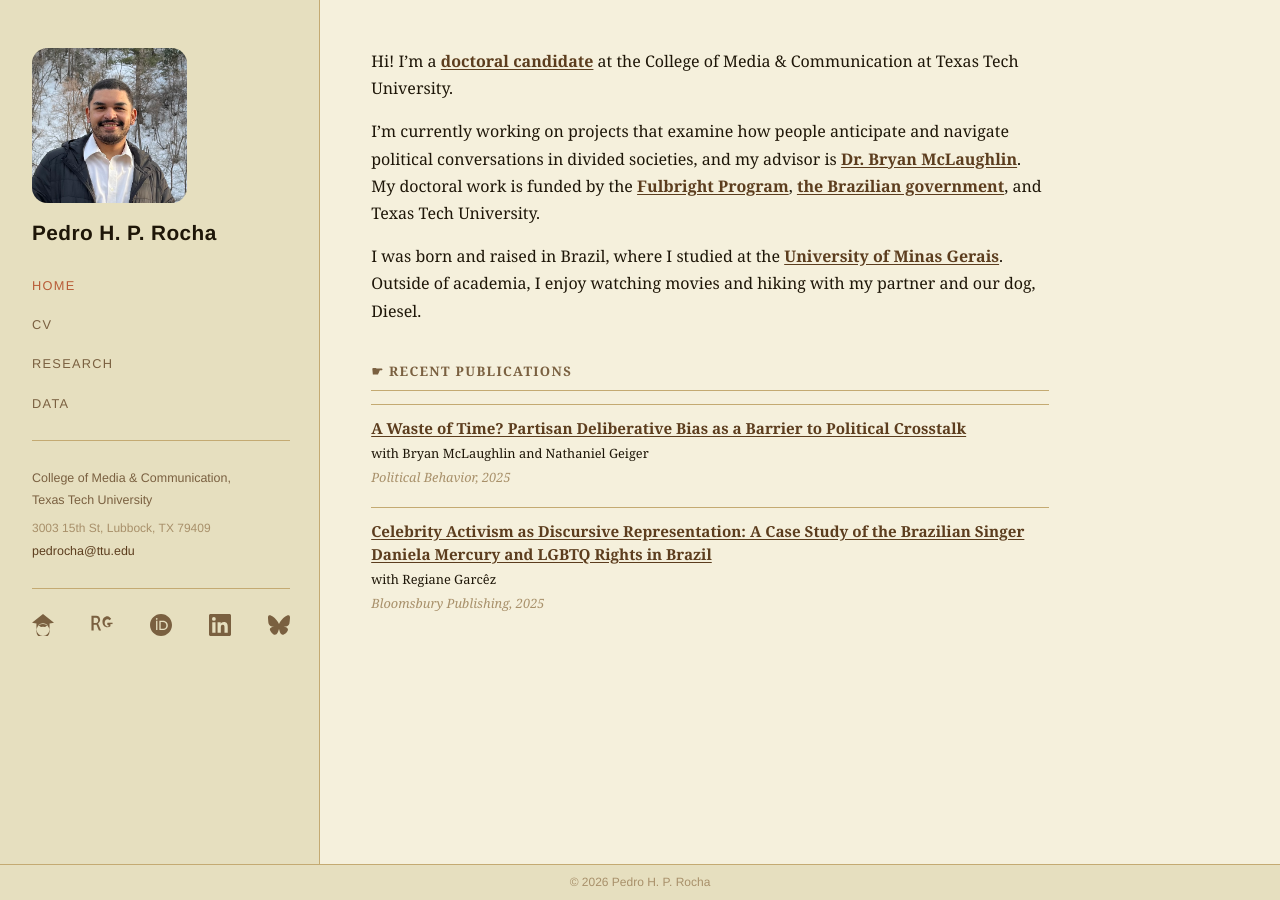
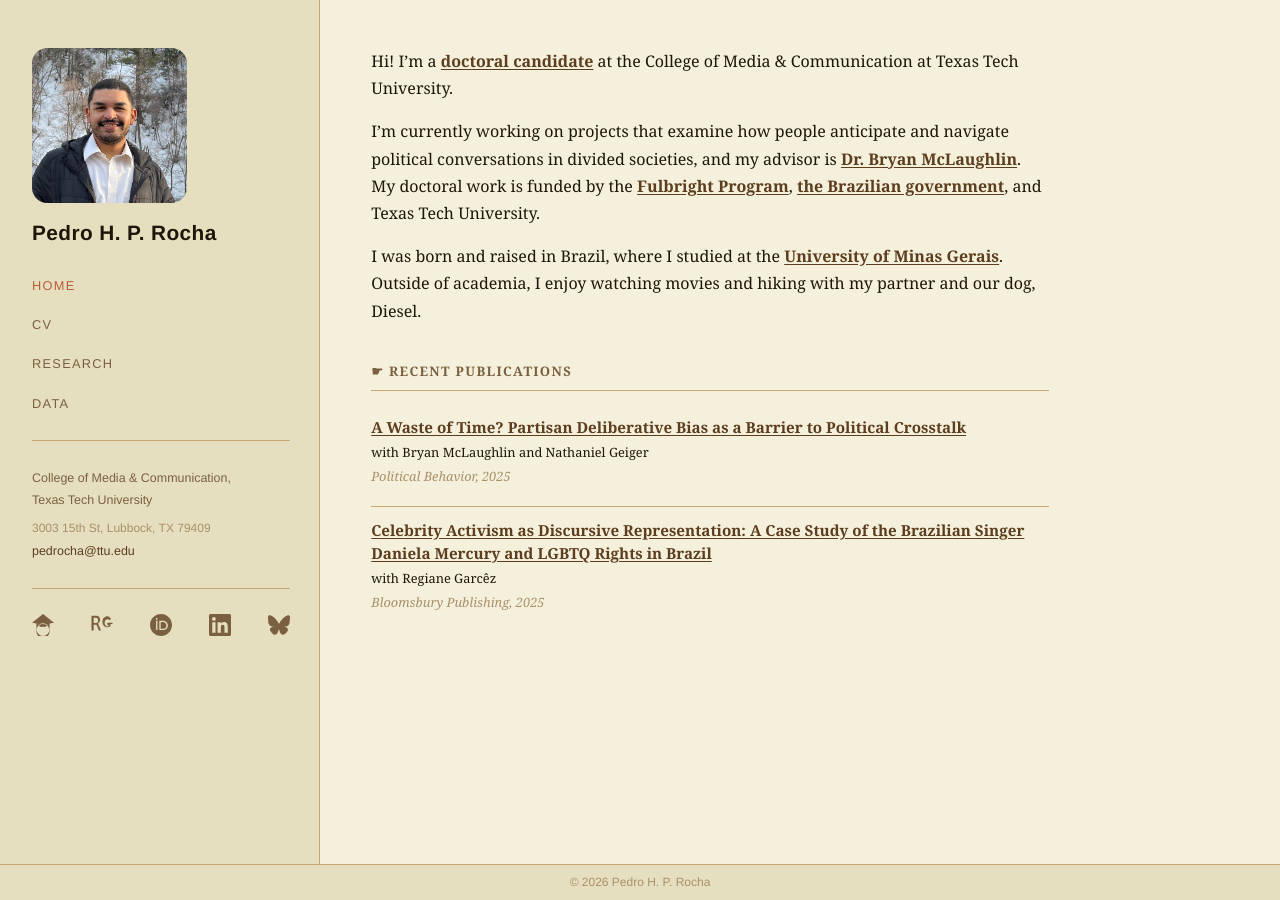
Before and after one commit to pedrohprocha/pedrohprocha.github.io, a Jekyll site: the page built from index.md, in a window 1280 px wide. Built offline with Jekyll 4.4.1, drawn with Linux system fonts in a browser that asks for light colours; some web fonts are replaced.

Commit message:
Remove duplicate line below Recent Publications heading
.pub-item:first-child had border-top which doubled up with the
section heading's border-bottom, creating two lines in a row.

Co-Authored-By: Claude Sonnet 4.6 <noreply@anthropic.com>

```diff
--- a/assets/css/main.css
+++ b/assets/css/main.css
@@ -655,9 +655,6 @@ h3 {
     border-bottom: 1px solid var(--border);
 }
 
-.pub-item:first-child {
-    border-top: 1px solid var(--border);
-}
 
 .pub-item:last-child {
     border-bottom: none;
```
